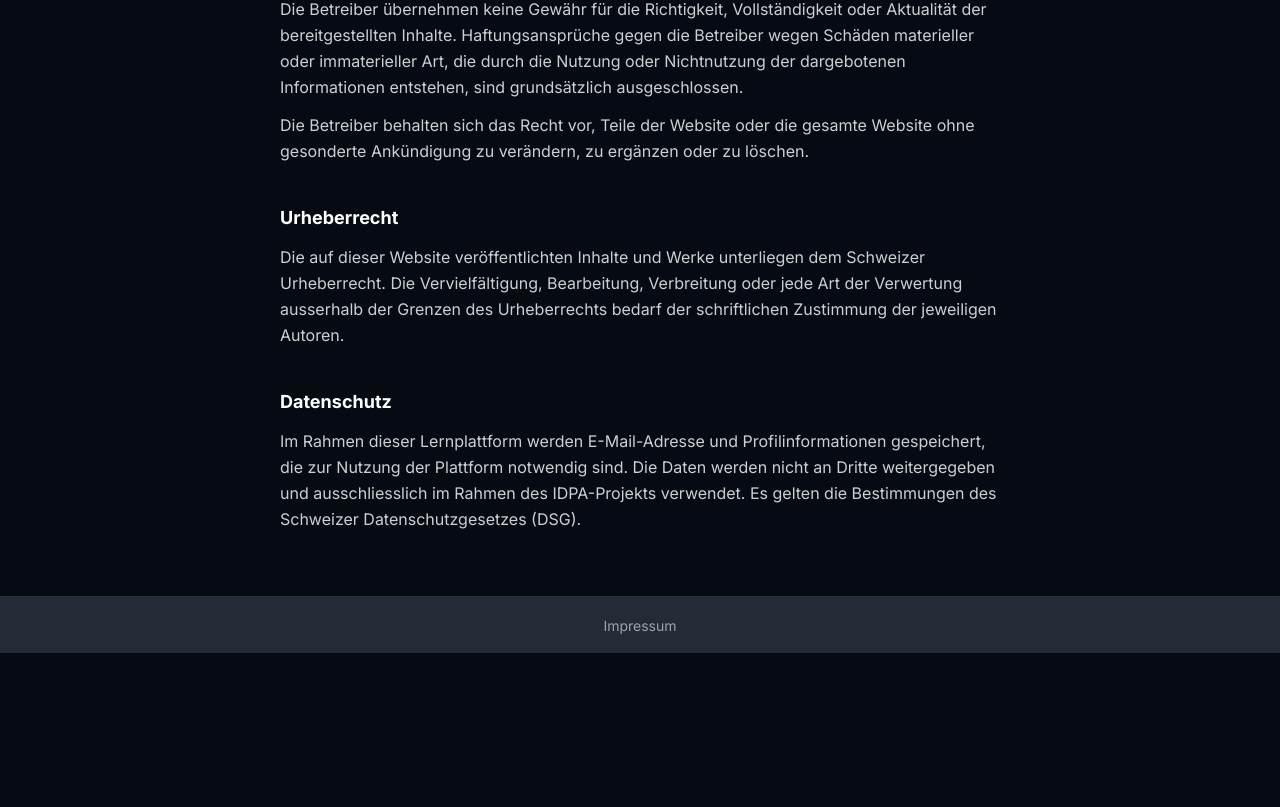
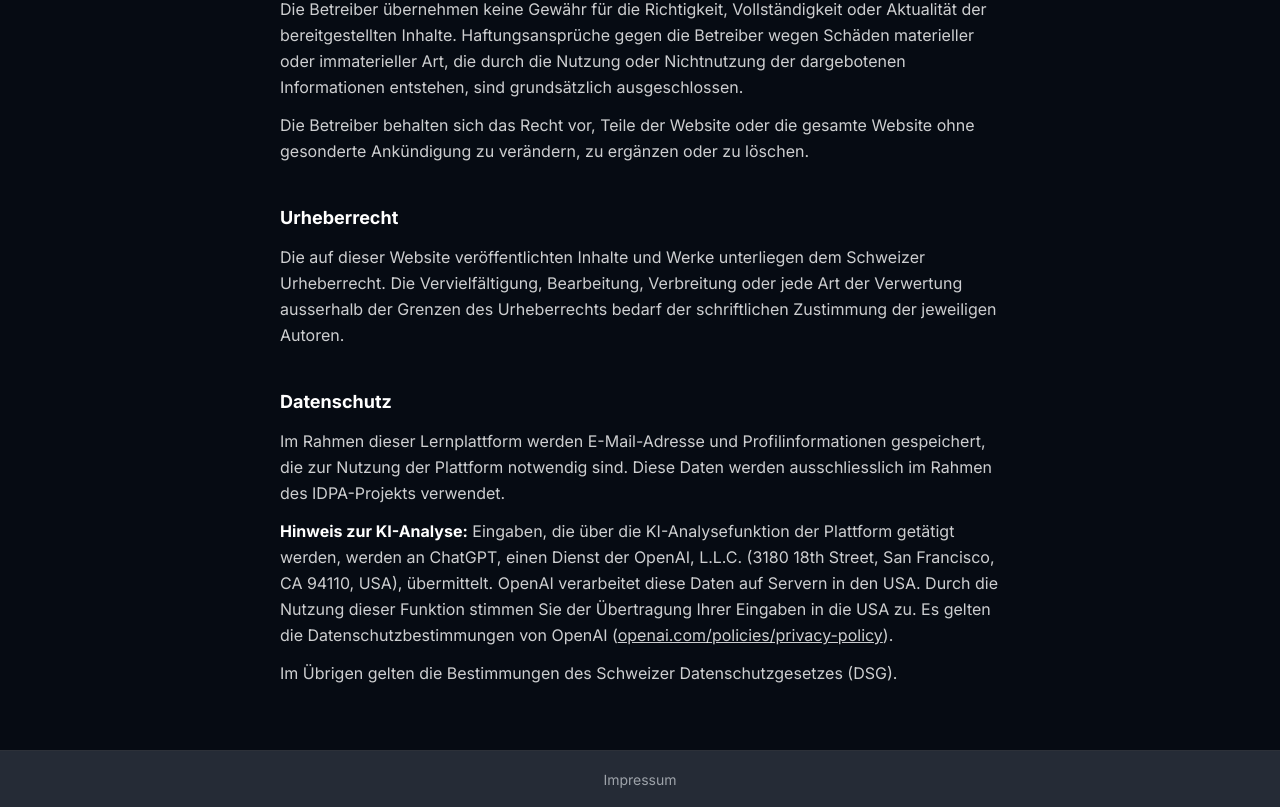
Before and after one commit to binus-07/IDPA_Le-Guggisberg-Bernhard, a Next.js app: page /impressum in a window 1280 px wide. Shown: the part 716-1523 px from the top of the page. Before the commit the page ends 1369 px from the top, so only its background shows below. Built offline with nearby package versions, Linux system fonts and the light colour scheme.

Commit message:
feat: Datenschutz-Hinweis zu OpenAI/ChatGPT ergänzt

```diff
--- a/src/app/impressum/page.tsx
+++ b/src/app/impressum/page.tsx
@@ -77,9 +77,28 @@ export default function ImpressumPage() {
         <h2 className="text-lg font-bold text-foreground">Datenschutz</h2>
         <p className="text-foreground/80 leading-relaxed">
           Im Rahmen dieser Lernplattform werden E-Mail-Adresse und Profilinformationen
-          gespeichert, die zur Nutzung der Plattform notwendig sind. Die Daten werden nicht an
-          Dritte weitergegeben und ausschliesslich im Rahmen des IDPA-Projekts verwendet. Es
-          gelten die Bestimmungen des Schweizer Datenschutzgesetzes (DSG).
+          gespeichert, die zur Nutzung der Plattform notwendig sind. Diese Daten werden
+          ausschliesslich im Rahmen des IDPA-Projekts verwendet.
+        </p>
+        <p className="text-foreground/80 leading-relaxed">
+          <strong className="text-foreground">Hinweis zur KI-Analyse:</strong> Eingaben, die
+          über die KI-Analysefunktion der Plattform getätigt werden, werden an ChatGPT,
+          einen Dienst der OpenAI, L.L.C. (3180 18th Street, San Francisco, CA 94110, USA),
+          übermittelt. OpenAI verarbeitet diese Daten auf Servern in den USA. Durch die Nutzung
+          dieser Funktion stimmen Sie der Übertragung Ihrer Eingaben in die USA zu. Es gelten
+          die Datenschutzbestimmungen von OpenAI (
+          <a
+            href="https://openai.com/policies/privacy-policy"
+            target="_blank"
+            rel="noopener noreferrer"
+            className="underline hover:text-foreground transition-colors"
+          >
+            openai.com/policies/privacy-policy
+          </a>
+          ).
+        </p>
+        <p className="text-foreground/80 leading-relaxed">
+          Im Übrigen gelten die Bestimmungen des Schweizer Datenschutzgesetzes (DSG).
         </p>
       </section>
     </div>
```
